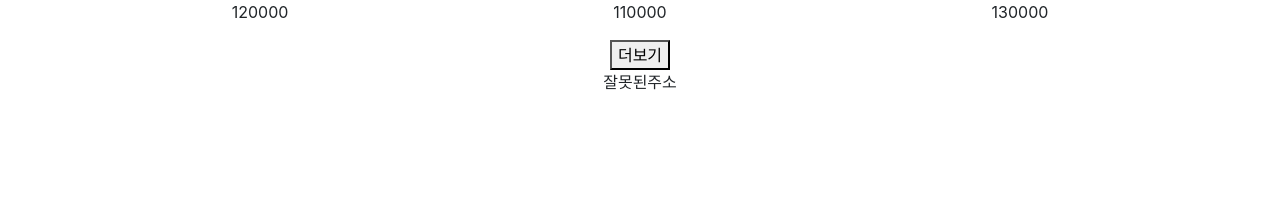
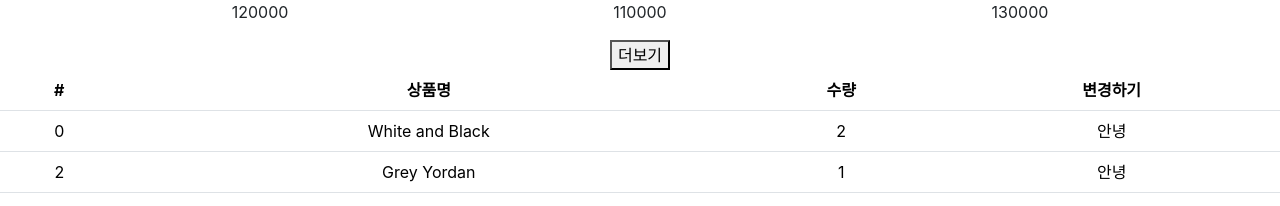
Before and after one commit to ljunseok0514/codingAppleReactClass2, a React (Create React App) app: page /cart in a window 1280 px wide. Shown: the part 630-836 px from the top of the page. Before the commit the page ends 800 px from the top, so only its background shows below. Built offline with nearby package versions, Linux system fonts and the light colour scheme.

Commit message:
260725 redux store

```diff
--- a/package.json
+++ b/package.json
@@ -3,6 +3,7 @@
   "version": "0.1.0",
   "private": true,
   "dependencies": {
+    "@reduxjs/toolkit": "^2.12.0",
     "@testing-library/dom": "^10.4.1",
     "@testing-library/jest-dom": "^6.9.1",
     "@testing-library/react": "^16.3.2",
@@ -12,6 +13,7 @@
     "react": "^19.2.7",
     "react-bootstrap": "^2.10.10",
     "react-dom": "^19.2.7",
+    "react-redux": "^9.3.0",
     "react-router-dom": "^6.30.4",
     "react-scripts": "5.0.1",
     "styled-components": "^6.4.3",
--- a/src/App.js
+++ b/src/App.js
@@ -7,6 +7,8 @@
 import { Routes, Route, Link, useNavigate, Outlet } from "react-router-dom";
 import Detail from "./routes/Detail.js";
 import axios from "axios";
+import Cart from "./routes/Cart.js";
+
 export let Context1 = createContext();
 
 function App() {
@@ -111,6 +113,7 @@
             </Context1.Provider>
           }
         />
+        <Route path="/cart" element={<Cart></Cart>}></Route>
         <Route path="/about" element={<About />}>
           <Route path="member" element={<div>멤버임</div>} />
           <Route path="location" element={<div>장소임</div>} />
--- /dev/null
+++ b/src/routes/Cart.js
@@ -0,0 +1,35 @@
+import { Table } from "react-bootstrap";
+import { useSelector } from "react-redux";
+function Cart() {
+  let stock = useSelector((state) => state.stock);
+
+  return (
+    <div>
+      <Table>
+        <thead>
+          <tr>
+            <th>#</th>
+            <th>상품명</th>
+            <th>수량</th>
+            <th>변경하기</th>
+          </tr>
+        </thead>
+        <tbody>
+          {/* {} */}
+          {stock.map((a, i) => {
+            console.log(a.name);
+            return (
+              <tr key={a.id || i}>
+                <td>{a.id}</td>
+                <td>{a.name}</td>
+                <td>{a.count}</td>
+                <td>안녕</td>
+              </tr>
+            );
+          })}
+        </tbody>
+      </Table>
+    </div>
+  );
+}
+export default Cart;
--- /dev/null
+++ b/src/store.js
@@ -0,0 +1,21 @@
+import { configureStore, createSlice } from "@reduxjs/toolkit";
+
+let user = createSlice({
+  name: "user",
+  initialState: "값",
+});
+
+let stock = createSlice({
+  name: "stock",
+  initialState: [
+    { id: 0, name: "White and Black", count: 2 },
+    { id: 2, name: "Grey Yordan", count: 1 },
+  ],
+});
+
+export default configureStore({
+  reducer: {
+    user: user.reducer,
+    stock: stock.reducer,
+  },
+});
```
Also changed, not shown: src/index.js (+13 -9 lines), 1 other file (tests, documents, lock files or other folders).
